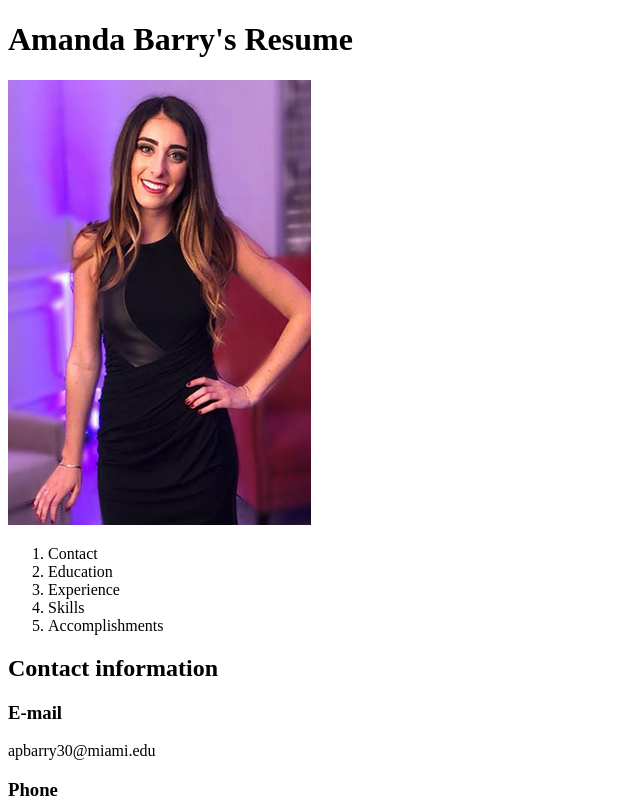
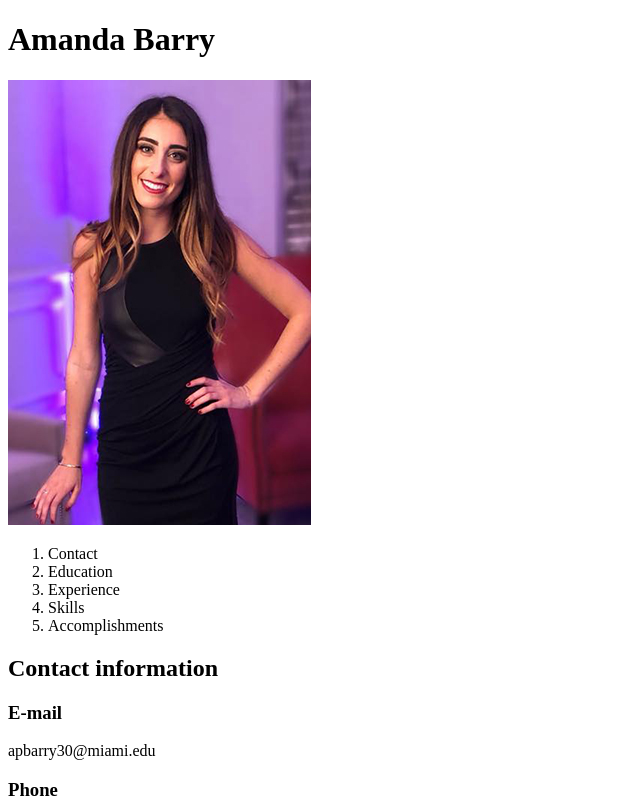
Before and after one commit to apbarry30/apbarry30-apbarry30.github.io-, a plain HTML site: page resume.html in a window 1280 px wide. Shown: the top 804 px of the page, without its empty margins (0-640 px from the left). Drawn offline with Linux system fonts and the light colour scheme.

Commit message:
Update resume.html

```diff
--- a/resume.html
+++ b/resume.html
@@ -8,7 +8,7 @@
 
   <body>
     <header>
-      <h1> Amanda Barry's Resume</h1>
+      <h1> Amanda Barry</h1>
     </header>
     <p><img src="amandacopy.jpg" alt=Amanda/></p>
     <nav>
```
